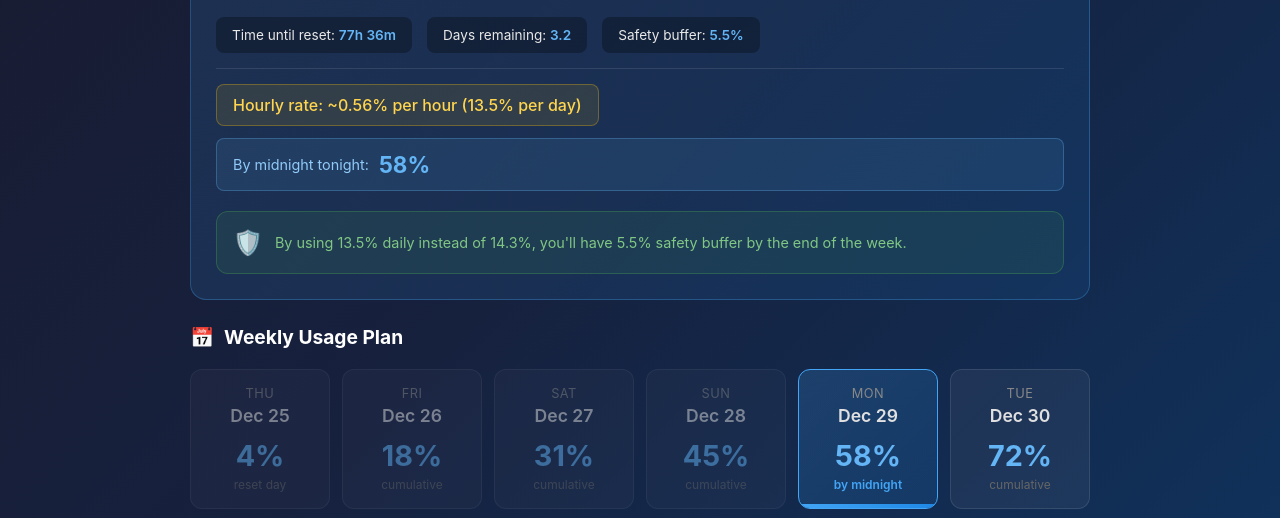
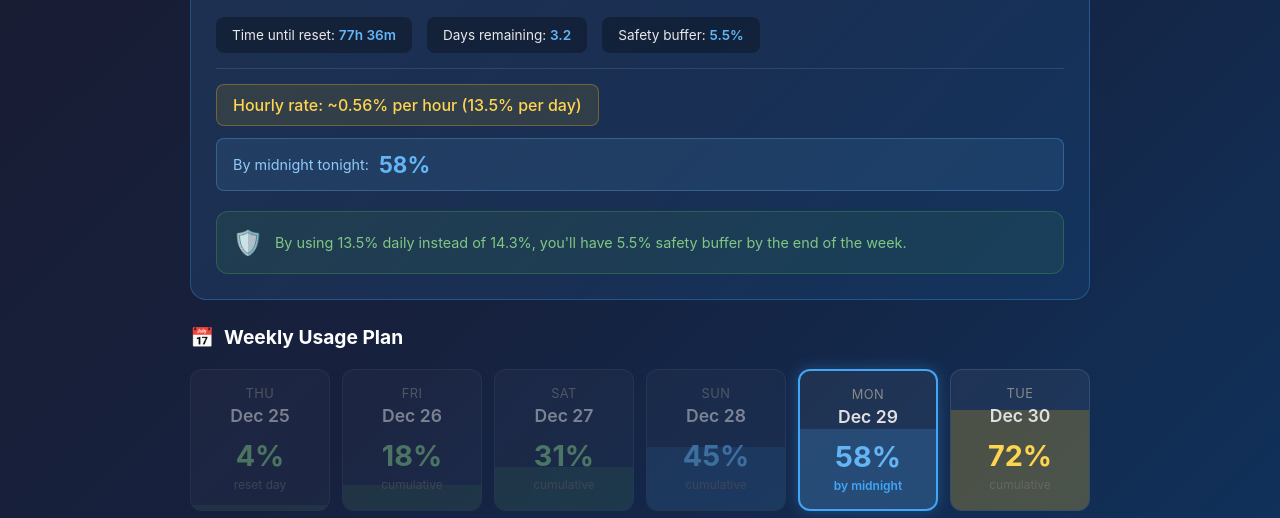
Before and after one commit to Yachint/toolbox.ai, a plain HTML site: page claude-usage-recommender.html in a window 1280 px wide. Shown: the part 415-933 px from the top of the page. Drawn offline with Linux system fonts and the light colour scheme.

Commit message:
Update claude-usage-recommender.html

```diff
--- a/claude-usage-recommender.html
+++ b/claude-usage-recommender.html
@@ -225,36 +225,64 @@
             transition: all 0.3s ease;
             position: relative;
             overflow: hidden;
+            z-index: 1;
         }
 
+        /* Background fill effect */
         .day-card::before {
             content: "";
             position: absolute;
             bottom: 0;
             left: 0;
             right: 0;
-            height: 4px;
-            background: linear-gradient(90deg, #42a5f5, #1e88e5);
-            transform: scaleX(0);
-            transition: transform 0.3s ease;
-        }
-
-        .day-card:hover::before {
-            transform: scaleX(1);
+            height: var(--fill-percent, 0%);
+            background: var(--fill-color, rgba(66, 165, 245, 0.15));
+            transition: height 0.5s ease;
+            z-index: -1;
         }
 
         .day-card:hover {
             transform: translateY(-3px);
-            border-color: rgba(66, 165, 245, 0.3);
+            border-color: var(--border-color, rgba(66, 165, 245, 0.3));
+        }
+
+        /* Color coding based on percentage */
+        .day-card.level-safe {
+            --fill-color: rgba(76, 175, 80, 0.2);
+            --border-color: rgba(76, 175, 80, 0.4);
+        }
+        .day-card.level-safe .day-percentage {
+            color: #81c784;
+        }
+
+        .day-card.level-moderate {
+            --fill-color: rgba(66, 165, 245, 0.2);
+            --border-color: rgba(66, 165, 245, 0.4);
+        }
+        .day-card.level-moderate .day-percentage {
+            color: #64b5f6;
+        }
+
+        .day-card.level-warning {
+            --fill-color: rgba(255, 193, 7, 0.2);
+            --border-color: rgba(255, 193, 7, 0.4);
+        }
+        .day-card.level-warning .day-percentage {
+            color: #ffd54f;
+        }
+
+        .day-card.level-danger {
+            --fill-color: rgba(244, 67, 54, 0.2);
+            --border-color: rgba(244, 67, 54, 0.4);
+        }
+        .day-card.level-danger .day-percentage {
+            color: #e57373;
         }
 
         .day-card.today {
-            background: linear-gradient(135deg, rgba(66, 165, 245, 0.2), rgba(30, 136, 229, 0.15));
+            border-width: 2px;
             border-color: #42a5f5;
-        }
-
-        .day-card.today::before {
-            transform: scaleX(1);
+            box-shadow: 0 0 15px rgba(66, 165, 245, 0.3);
         }
 
         .day-card.past {
@@ -669,6 +697,20 @@
                 // For display, cap at 100% (which would include safety buffer usage)
                 const displayPercentage = Math.min(cumulativeAtEndOfDay, 100);
 
+                // Add color class based on percentage
+                let levelClass = 'level-safe';
+                if (displayPercentage >= 90) {
+                    levelClass = 'level-danger';
+                } else if (displayPercentage >= 70) {
+                    levelClass = 'level-warning';
+                } else if (displayPercentage >= 40) {
+                    levelClass = 'level-moderate';
+                }
+                card.classList.add(levelClass);
+
+                // Set fill percentage as CSS variable
+                card.style.setProperty('--fill-percent', `${displayPercentage}%`);
+
                 let label = 'cumulative';
                 if (isToday) {
                     label = 'by midnight';
```
